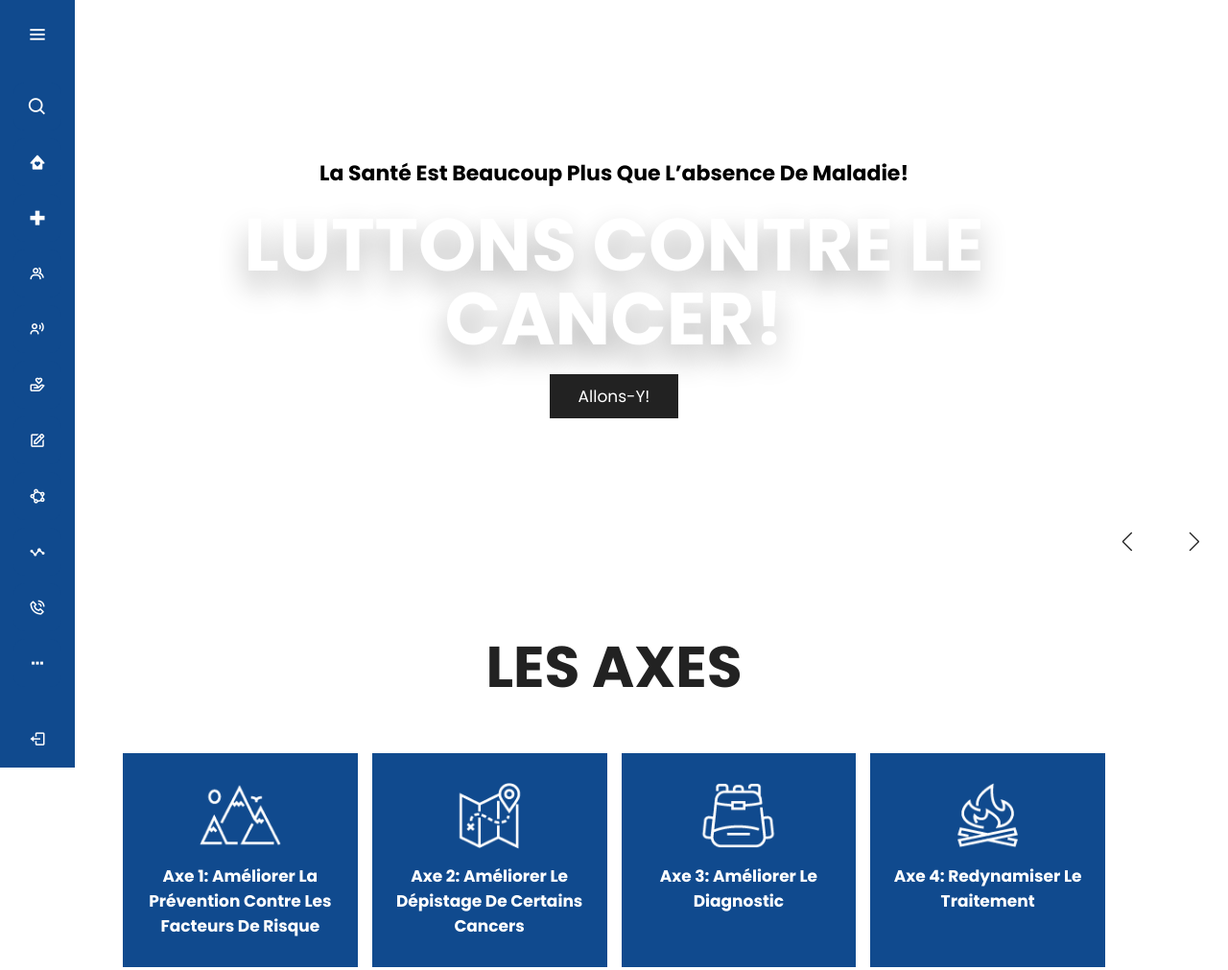
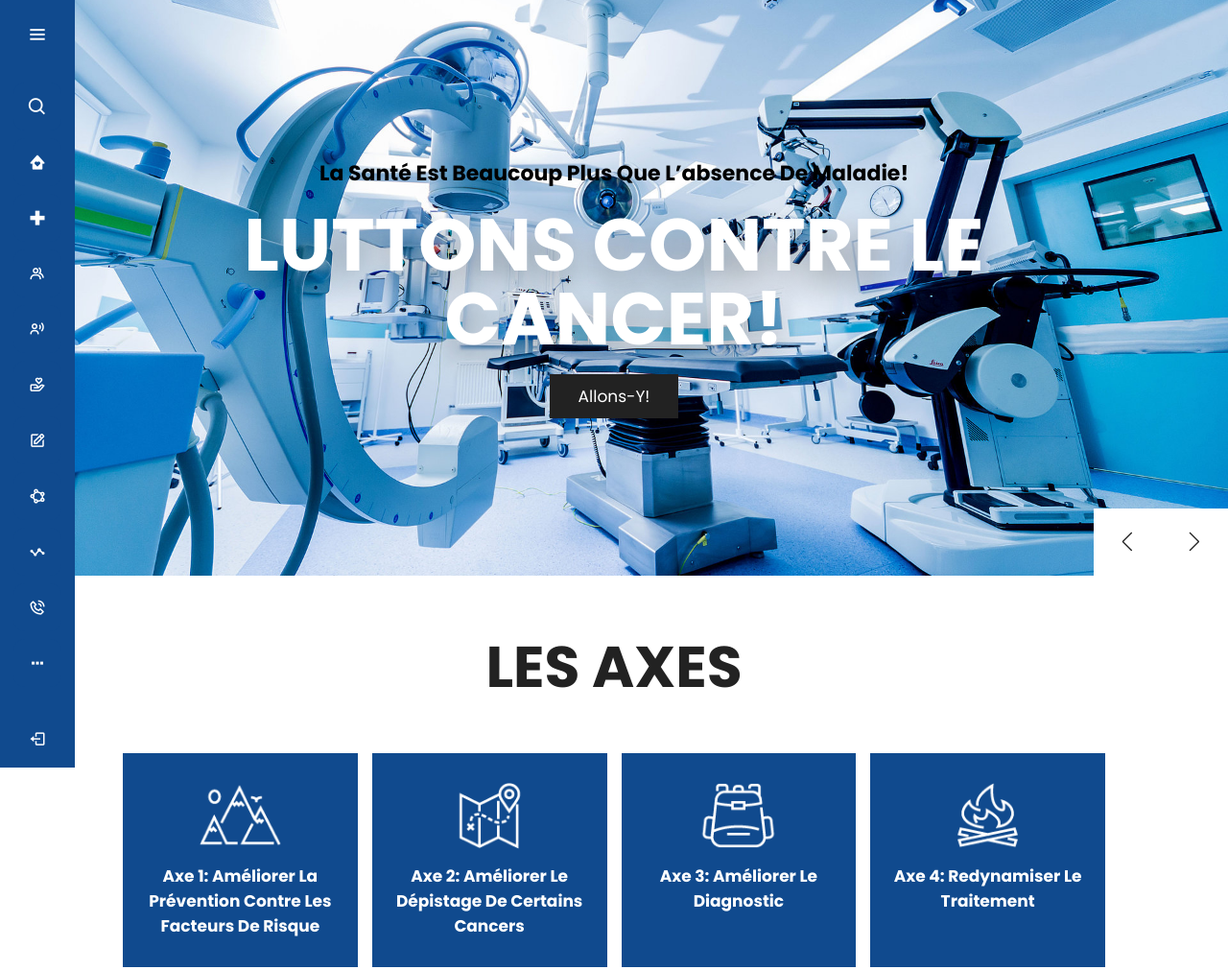
Before and after one commit to Xodios/PlanCancer, a website: page index.html in a window 1280 px wide. Shown: the top 1011 px of the page at 96% size. Drawn offline with nearby package versions, Linux system fonts and the light colour scheme; the site is published under a folder, as on GitHub Pages, so addresses that start at the root find nothing.

Commit message:
revert some changed

```diff
--- a/index.html
+++ b/index.html
@@ -124,7 +124,7 @@
    <div class="swiper home-slider">
 
       <div class="swiper-wrapper">
-         <div class="swiper-slide slide" style="background:url(/Images/image1.jpg) no-repeat">
+         <div class="swiper-slide slide" style="background:url(Images/image1.jpg) no-repeat">
             <div class="content">
                <span>La santé est beaucoup plus que l’absence de maladie!</span>
                <h3>Luttons contre le cancer!</h3>
```
